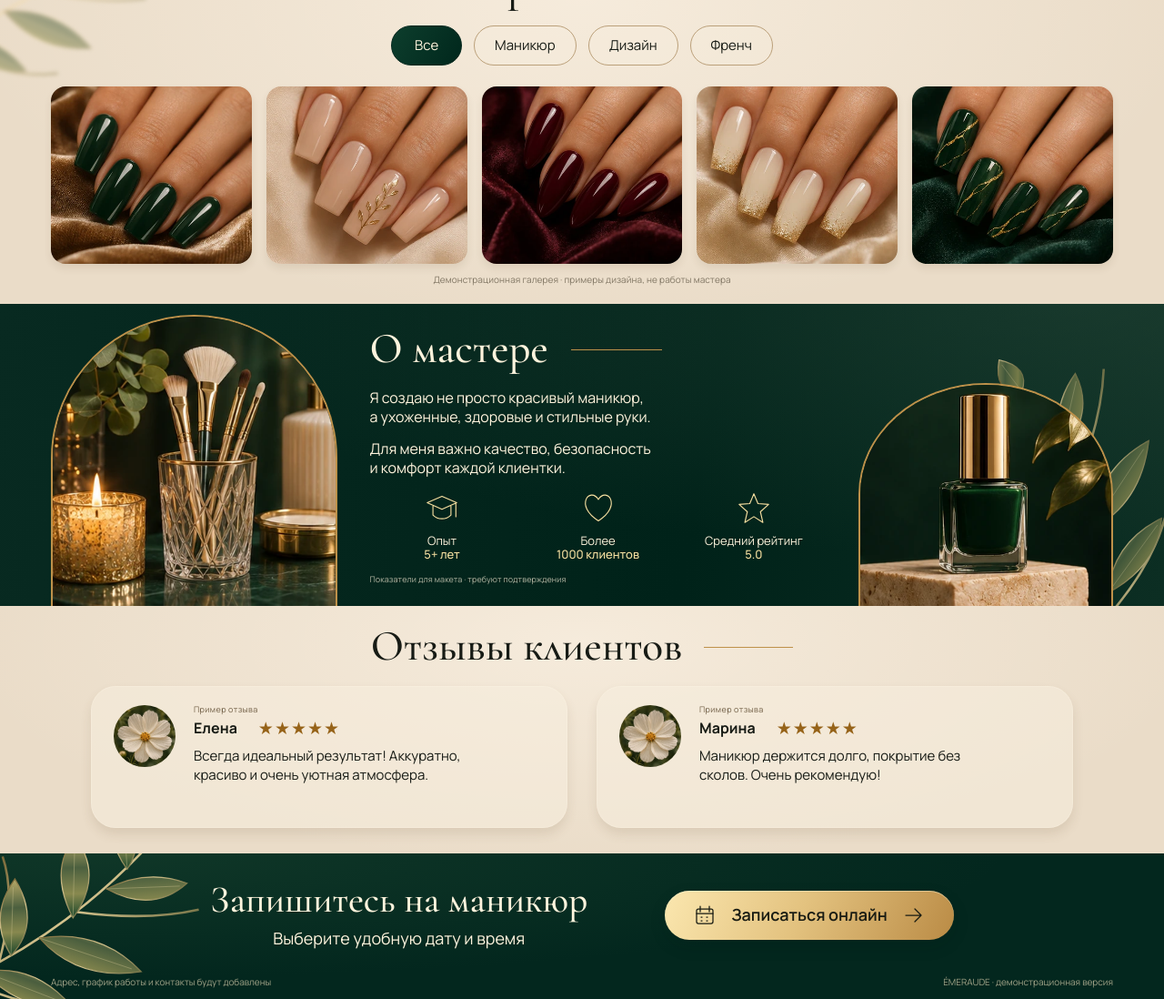
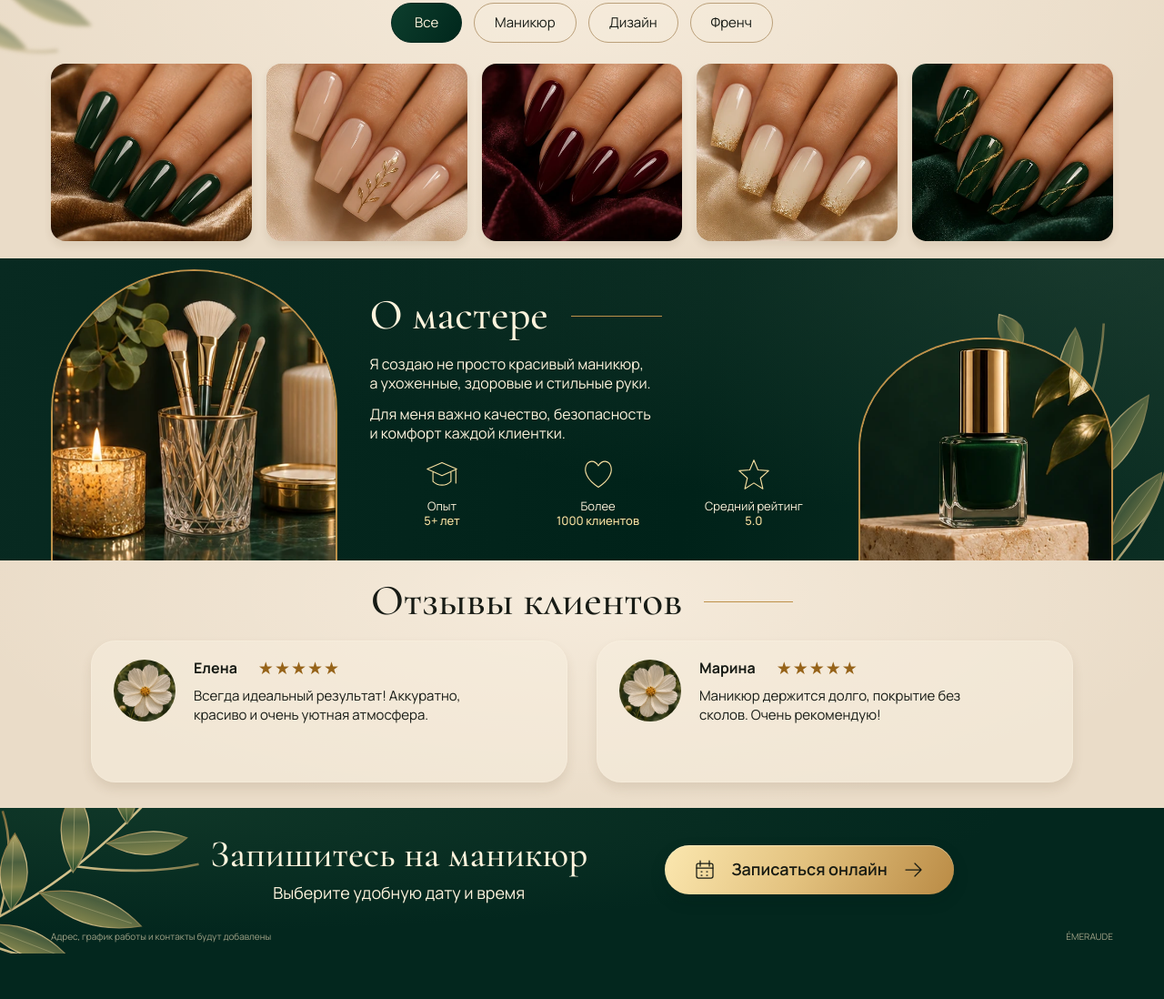
Before and after one commit to jeing1985-coder/emeraude-nails, a plain HTML site: page index.html in a window 1280 px wide. Shown: the part 1039-2137 px from the top of the page at 91% size. After the commit the page ends 2087 px from the top, so only its background shows below. Drawn offline with Linux system fonts and the light colour scheme.

Commit message:
Убраны все демо-пометки (цены, галерея, отзывы, футер)

```diff
--- a/index.html
+++ b/index.html
@@ -60,8 +60,7 @@
           <article class="service-card"><svg><use href="#nail-art"/></svg><h3>Дизайн<br>ногтей</h3><p>от <strong>300 ₽</strong></p></article>
         </div>
         <button class="button button-outline price-toggle" aria-expanded="false" aria-controls="price-panel">Смотреть полный прайс <svg><use href="#arrow"/></svg></button>
-        <div class="price-panel" id="price-panel" hidden><p>Демонстрационный прайс</p><dl><div><dt>Маникюр</dt><dd>от 1 200 ₽</dd></div><div><dt>Покрытие гель-лаком</dt><dd>от 1 800 ₽</dd></div><div><dt>Укрепление ногтей</dt><dd>от 1 900 ₽</dd></div><div><dt>Дизайн ногтей</dt><dd>от 300 ₽</dd></div></dl></div>
-        <p class="demo-note">Цены для примера · уточняются перед записью</p>
+        <div class="price-panel" id="price-panel" hidden><p>Прайс</p><dl><div><dt>Маникюр</dt><dd>от 1 200 ₽</dd></div><div><dt>Покрытие гель-лаком</dt><dd>от 1 800 ₽</dd></div><div><dt>Укрепление ногтей</dt><dd>от 1 900 ₽</dd></div><div><dt>Дизайн ногтей</dt><dd>от 300 ₽</dd></div></dl></div>
       </div>
       <div class="service-portrait"><img src="assets/nude-flowers.webp" width="600" height="760" alt="Нюдовый глянцевый маникюр на фоне мелких белых цветов" loading="lazy"></div>
     </div>
@@ -76,7 +75,6 @@
         <button class="work" data-category="french design" aria-label="Увеличить: молочный френч с золотым сиянием"><img src="assets/work-gold.webp" alt="Молочный маникюр с золотым сиянием на кончиках ногтей" width="500" height="500" loading="lazy"><span aria-hidden="true">↗</span></button>
         <button class="work" data-category="design" aria-label="Увеличить: изумрудный маникюр с золотыми линиями"><img src="assets/work-emerald-gold.webp" alt="Изумрудный маникюр с тонкими золотыми линиями" width="500" height="500" loading="lazy"><span aria-hidden="true">↗</span></button>
       </div>
-      <p class="demo-note">Демонстрационная галерея · примеры дизайна, не работы мастера</p>
       <p class="sr-only" id="filter-status" role="status" aria-live="polite"></p>
     </div>
   </section>
@@ -85,18 +83,17 @@
       <div class="tools-portrait"><img src="assets/studio-tools.webp" alt="Кисти для маникюра, эвкалипт и тёплый свет в студии" width="600" height="650" loading="lazy"></div>
       <div class="about-copy"><div class="section-title"><h2 id="about-heading">О мастере</h2><span></span></div><p>Я создаю не просто красивый маникюр,<br class="wide-only"> а ухоженные, здоровые и стильные руки.</p><p>Для меня важно качество, безопасность<br class="wide-only"> и комфорт каждой клиентки.</p>
         <div class="statistics"><div><svg><use href="#cap"/></svg><p>Опыт<br><strong>5+ лет</strong></p></div><div><svg><use href="#heart"/></svg><p>Более<br><strong>1000 клиентов</strong></p></div><div><svg><use href="#star"/></svg><p>Средний рейтинг<br><strong>5.0</strong></p></div></div>
-        <p class="demo-note">Показатели для макета · требуют подтверждения</p>
       </div>
       <div class="polish-portrait"><img src="assets/studio-polish.webp" alt="Изумрудный флакон лака с золотой крышкой на каменном основании" width="600" height="600" loading="lazy"></div>
     </div>
   </section>
   <section class="reviews section-light" id="reviews" aria-labelledby="reviews-heading">
     <div class="container"><div class="section-title"><h2 id="reviews-heading">Отзывы клиентов</h2><span></span></div>
-      <div class="review-carousel" role="region" aria-roledescription="карусель" aria-label="Примеры отзывов">
+      <div class="review-carousel" role="region" aria-roledescription="карусель" aria-label="Отзывы клиентов">
         <button class="review-arrow previous" aria-label="Предыдущий отзыв"><svg><use href="#chevron"/></svg></button>
         <div class="review-list" aria-live="polite">
-          <article class="review-card"><img src="assets/review-flower.webp" alt="" width="76" height="76" loading="lazy"><div><p class="review-example">Пример отзыва</p><div class="review-heading"><h3>Елена</h3><span class="stars" aria-label="5 из 5">★★★★★</span></div><p class="review-text">Всегда идеальный результат! Аккуратно, красиво и очень уютная атмосфера.</p></div></article>
-          <article class="review-card"><img src="assets/review-flower.webp" alt="" width="76" height="76" loading="lazy"><div><p class="review-example">Пример отзыва</p><div class="review-heading"><h3>Марина</h3><span class="stars" aria-label="5 из 5">★★★★★</span></div><p class="review-text">Маникюр держится долго, покрытие без сколов. Очень рекомендую!</p></div></article>
+          <article class="review-card"><img src="assets/review-flower.webp" alt="" width="76" height="76" loading="lazy"><div><div class="review-heading"><h3>Елена</h3><span class="stars" aria-label="5 из 5">★★★★★</span></div><p class="review-text">Всегда идеальный результат! Аккуратно, красиво и очень уютная атмосфера.</p></div></article>
+          <article class="review-card"><img src="assets/review-flower.webp" alt="" width="76" height="76" loading="lazy"><div><div class="review-heading"><h3>Марина</h3><span class="stars" aria-label="5 из 5">★★★★★</span></div><p class="review-text">Маникюр держится долго, покрытие без сколов. Очень рекомендую!</p></div></article>
         </div>
         <button class="review-arrow next" aria-label="Следующий отзыв"><svg><use href="#chevron"/></svg></button>
       </div>
@@ -105,7 +102,7 @@
   </section>
   <section class="contact section-dark" id="contacts" aria-labelledby="contact-heading">
     <div class="container contact-inner"><div><h2 id="contact-heading">Запишитесь на маникюр</h2><p>Выберите удобную дату и время</p></div><a class="button button-gold booking" href="#contacts"><svg><use href="#calendar"/></svg>Записаться онлайн <svg><use href="#arrow"/></svg></a></div>
-    <div class="container contact-details"><p>Адрес, график работы и контакты будут добавлены</p><span>ÉMERAUDE · демонстрационная версия</span></div>
+    <div class="container contact-details"><p>Адрес, график работы и контакты будут добавлены</p><span>ÉMERAUDE</span></div>
   </section>
 </main>
 <dialog id="lightbox" aria-label="Увеличенная фотография маникюра"><button class="dialog-close" aria-label="Закрыть фотографию">×</button><img src="assets/work-emerald.webp" alt=""><p></p></dialog>
```
